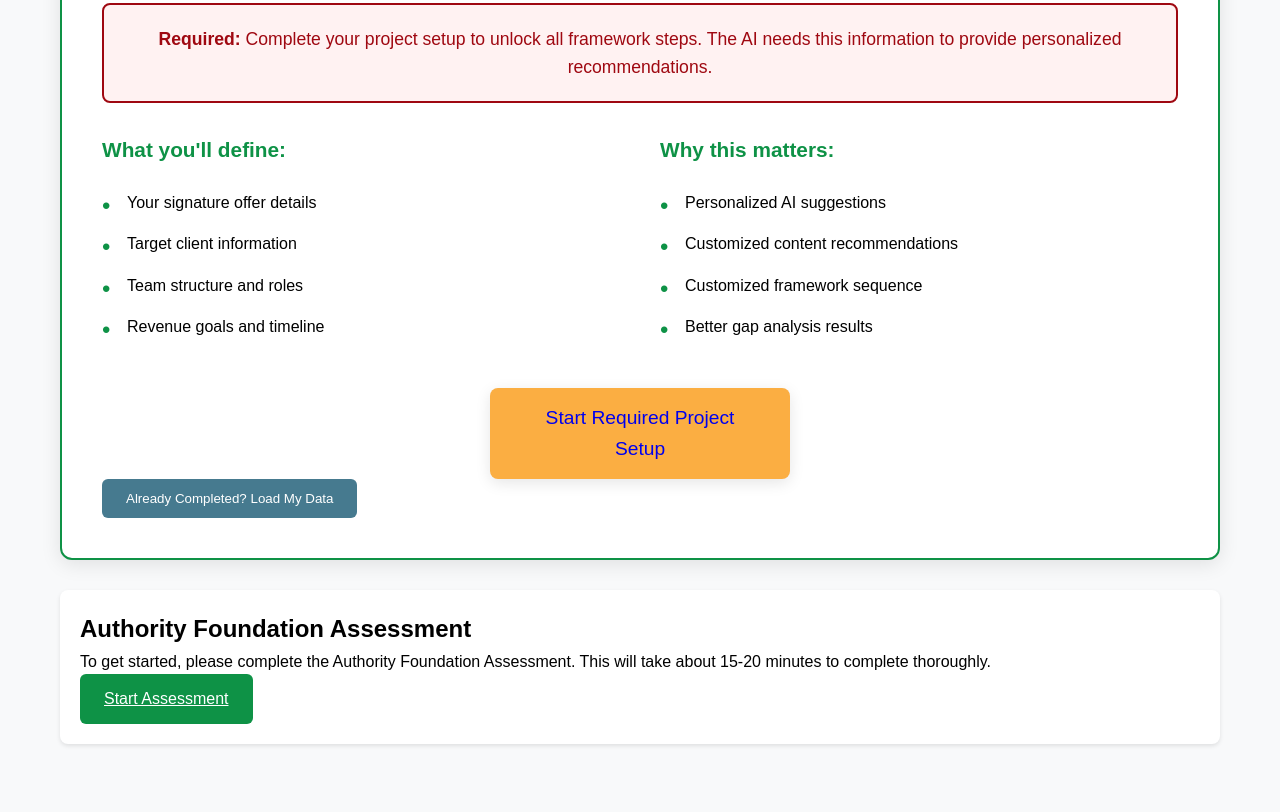
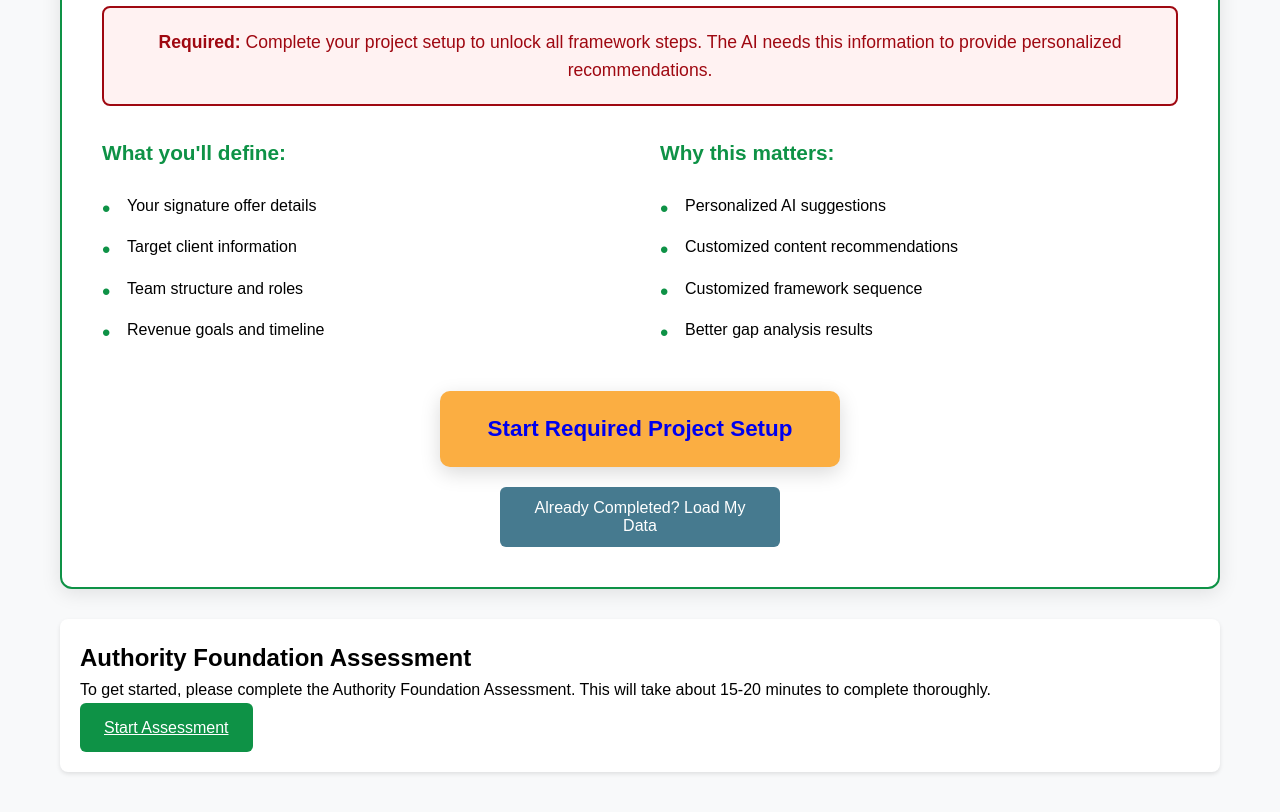
Before and after one commit to mblairghl/authority-revenue-toolkit-v3, a website: page index.html in a window 1280 px wide. Shown: the part 1432-2244 px from the top of the page. Drawn offline with Linux system fonts and the light colour scheme; files whose address does not match are found by name.

Commit message:
Update styles.css

```diff
--- a/styles.css
+++ b/styles.css
@@ -34,15 +34,17 @@ padding: 20px;
 
 /* Header */
 .header {
-background-color: var(--brand-green);
-color: var(--white);
+background-color: var(--white);
+color: var(--brand-green);
 padding: 20px 0;
 margin-bottom: 30px;
+border-bottom: 3px solid var(--brand-green);
 }
 
 .header h1 {
 text-align: center;
 font-size: 2.5rem;
+color: var(--brand-green);
 }
 
 /* Survey Section */
@@ -425,14 +427,15 @@ top: 5px;
 display: block;
 text-align: center;
 background-color: var(--brand-orange);
-font-size: 1.2rem;
-padding: 15px 30px;
-border-radius: 8px;
+font-size: 1.4rem;
+padding: 20px 40px;
+border-radius: 10px;
 text-decoration: none;
-max-width: 300px;
-margin: 0 auto;
+max-width: 400px;
+margin: 0 auto 20px auto;
 transition: all 0.3s ease;
-box-shadow: 0 4px 15px rgba(0,0,0,0.1);
+box-shadow: 0 6px 20px rgba(0,0,0,0.15);
+font-weight: bold;
 }
 
 .project-setup-button:hover {
@@ -511,3 +514,20 @@ flex-direction: column;
 text-align: center;
 }
 }
+
+/* Secondary Button Container */
+.secondary-button-container {
+text-align: center;
+margin-top: 15px;
+}
+
+.secondary-button-container .button.secondary {
+background-color: var(--brand-dark-blue);
+font-size: 1rem;
+padding: 12px 24px;
+max-width: 280px;
+}
+
+.secondary-button-container .button.secondary:hover {
+background-color: #3b6577;
+}
```
